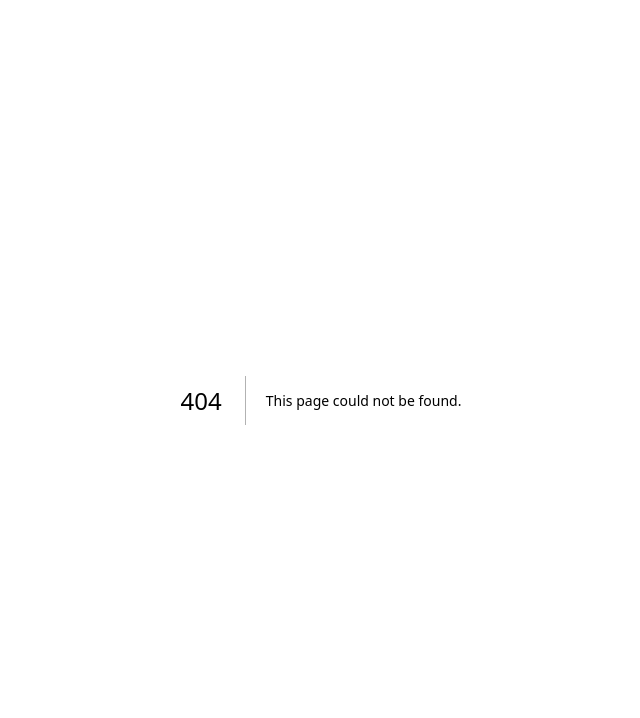
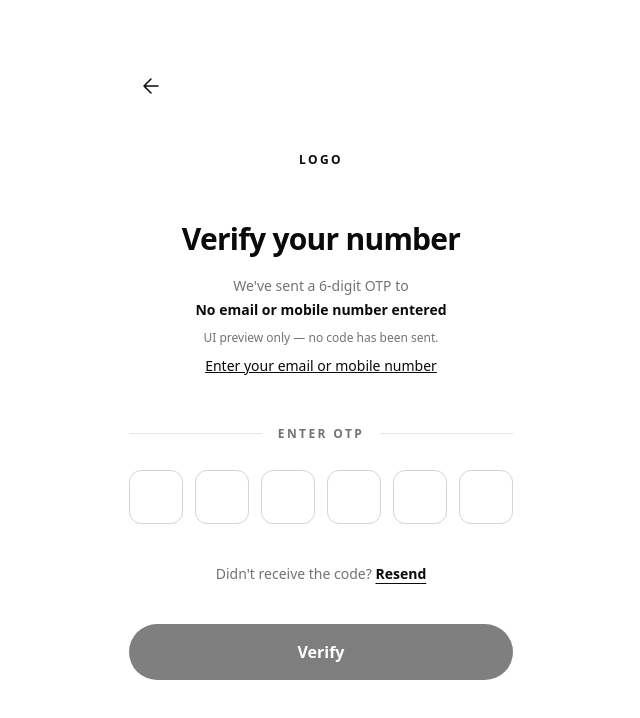
Before and after one commit to Waheed-codes/Turf-application, a Next.js app in the folder version1/: page /otp in a window 1280 px wide. Before the commit this address had no page. Shown: the top 718 px of the page, without its empty margins (319-959 px from the left). Built offline with nearby package versions, Linux system fonts and the light colour scheme.

Commit message:
otp-screen build

```diff
--- a/version1/src/app/layout.tsx
+++ b/version1/src/app/layout.tsx
@@ -1,6 +1,7 @@
 import type { Metadata } from "next";
 import type { ReactNode } from "react";
 import "@/app/globals.css";
+import { LoginIdentifierProvider } from "./login-identifier";
 
 export const metadata: Metadata = {
   title: "Sports booking platform",
@@ -10,7 +11,7 @@ export const metadata: Metadata = {
 export default function RootLayout({ children }: { children: ReactNode }) {
   return (
     <html lang="en">
-      <body>{children}</body>
+      <body><LoginIdentifierProvider>{children}</LoginIdentifierProvider></body>
     </html>
   );
 }
--- /dev/null
+++ b/version1/src/app/login-identifier.tsx
@@ -0,0 +1,19 @@
+"use client";
+
+import { createContext, useContext, useState, type ReactNode } from "react";
+
+const IdentifierContext = createContext<{
+  identifier: string;
+  setIdentifier: (value: string) => void;
+} | null>(null);
+
+export function LoginIdentifierProvider({ children }: { children: ReactNode }) {
+  const [identifier, setIdentifier] = useState("");
+  return <IdentifierContext.Provider value={{ identifier, setIdentifier }}>{children}</IdentifierContext.Provider>;
+}
+
+export function useLoginIdentifier() {
+  const context = useContext(IdentifierContext);
+  if (!context) throw new Error("Login identifier provider is missing");
+  return context;
+}
--- a/version1/src/app/login/login-form.tsx
+++ b/version1/src/app/login/login-form.tsx
@@ -1,16 +1,17 @@
 "use client";
 
 import { useRef, useState, type FormEvent } from "react";
+import { useRouter } from "next/navigation";
+import { useLoginIdentifier } from "../login-identifier";
 
 export default function LoginForm() {
   const inputRef = useRef<HTMLInputElement>(null);
-  const [identifier, setIdentifier] = useState("");
+  const { identifier, setIdentifier } = useLoginIdentifier();
+  const router = useRouter();
   const [error, setError] = useState("");
-  const [notice, setNotice] = useState("");
 
   function handleSubmit(event: FormEvent<HTMLFormElement>) {
     event.preventDefault();
-    setNotice("");
 
     if (!identifier.trim()) {
       setError("Enter your email address or mobile number.");
@@ -19,9 +20,8 @@ export default function LoginForm() {
     }
 
     setError("");
-    // Future OTP navigation belongs here once that screen is implemented.
-    // Do not send, persist, or place the identifier in a URL at this stage.
-    setNotice("Verification is not available yet. Please try again later.");
+    setIdentifier(identifier.trim());
+    router.push("/otp");
   }
 
   return (
@@ -42,7 +42,6 @@ export default function LoginForm() {
         onChange={(event) => {
           setIdentifier(event.target.value);
           setError("");
-          setNotice("");
         }}
         aria-invalid={Boolean(error)}
         aria-describedby={error ? "login-error" : undefined}
@@ -56,9 +55,6 @@ export default function LoginForm() {
       <button type="submit" className="mt-6 flex min-h-14 w-full items-center justify-center rounded-full bg-black px-6 py-4 text-base font-semibold text-white hover:bg-neutral-800 focus-visible:outline-2 focus-visible:outline-offset-4 focus-visible:outline-black">
         Next
       </button>
-      <p role="status" className="mt-4 text-center text-sm leading-6 text-neutral-600">
-        {notice}
-      </p>
     </form>
   );
 }
--- /dev/null
+++ b/version1/src/app/otp/otp-form.tsx
@@ -0,0 +1,88 @@
+"use client";
+
+import Link from "next/link";
+import { useRef, useState } from "react";
+import { useLoginIdentifier } from "../login-identifier";
+
+export default function OtpForm() {
+  const { identifier } = useLoginIdentifier();
+  const [digits, setDigits] = useState<string[]>(Array(6).fill(""));
+  const [message, setMessage] = useState("");
+  const inputs = useRef<Array<HTMLInputElement | null>>([]);
+  const complete = digits.every((digit) => /^[0-9]$/.test(digit));
+
+  function fillCode(code: string) {
+    if (!/^[0-9]{6}$/.test(code)) return;
+    setDigits(code.split(""));
+    setMessage("");
+    inputs.current[5]?.focus();
+  }
+
+  return (
+    <>
+      <div className="mt-4 text-center text-sm leading-6 text-neutral-500">
+        <p>We&apos;ve sent a 6-digit OTP to</p>
+        <p className="font-semibold text-neutral-950 [overflow-wrap:anywhere]">{identifier || "No email or mobile number entered"}</p>
+        <p className="mt-2 text-xs">UI preview only — no code has been sent.</p>
+        {!identifier && <Link href="/login" className="inline-block py-2 text-neutral-950 underline focus-visible:outline-2">Enter your email or mobile number</Link>}
+      </div>
+      <form className="mt-10" onSubmit={(event) => {
+        event.preventDefault();
+        if (complete) setMessage("OTP verification will be available when authentication is connected.");
+      }}>
+        <fieldset>
+          <legend className="mb-7 w-full">
+            <span className="flex items-center gap-4 text-xs font-semibold tracking-[0.2em] text-neutral-500">
+              <span aria-hidden="true" className="h-px flex-1 bg-neutral-200" />
+              ENTER OTP
+              <span aria-hidden="true" className="h-px flex-1 bg-neutral-200" />
+            </span>
+          </legend>
+          <div className="grid grid-cols-6 gap-2 sm:gap-3">
+            {digits.map((digit, index) => (
+              <input
+                key={index}
+                ref={(element) => { inputs.current[index] = element; }}
+                aria-label={`OTP digit ${index + 1} of 6`}
+                type="text"
+                inputMode="numeric"
+                autoComplete={index === 0 ? "one-time-code" : "off"}
+                pattern="[0-9]"
+                maxLength={1}
+                value={digit}
+                onFocus={(event) => event.currentTarget.select()}
+                onChange={(event) => {
+                  const value = event.target.value;
+                  if (/^[0-9]{6}$/.test(value)) { fillCode(value); return; }
+                  if (!/^[0-9]?$/.test(value)) return;
+                  setDigits((previous) => previous.map((entry, i) => i === index ? value : entry));
+                  setMessage("");
+                  if (value && index < 5) inputs.current[index + 1]?.focus();
+                }}
+                onKeyDown={(event) => {
+                  if (event.key === "Backspace" && !digit && index > 0) {
+                    event.preventDefault();
+                    inputs.current[index - 1]?.focus();
+                  }
+                  if (event.key === "ArrowLeft" && index > 0) { event.preventDefault(); inputs.current[index - 1]?.focus(); }
+                  if (event.key === "ArrowRight" && index < 5) { event.preventDefault(); inputs.current[index + 1]?.focus(); }
+                }}
+                onPaste={(event) => {
+                  event.preventDefault();
+                  fillCode(event.clipboardData.getData("text").trim());
+                }}
+                className="aspect-square w-full min-w-0 rounded-xl border border-neutral-300 bg-white text-center text-xl text-neutral-950 focus-visible:outline-2 focus-visible:outline-offset-2 focus-visible:outline-black"
+              />
+            ))}
+          </div>
+        </fieldset>
+        <p className="mt-7 text-center text-sm text-neutral-500">
+          Didn&apos;t receive the code?{" "}
+          <button type="button" onClick={() => setMessage("OTP resend will be available when authentication is connected.")} className="min-h-11 font-semibold text-neutral-950 underline underline-offset-4 focus-visible:outline-2 focus-visible:outline-offset-4">Resend</button>
+        </p>
+        <button type="submit" disabled={!complete} className="mt-7 flex min-h-14 w-full items-center justify-center rounded-full bg-black px-6 py-4 text-base font-semibold text-white enabled:hover:bg-neutral-800 disabled:cursor-not-allowed disabled:opacity-50 focus-visible:outline-2 focus-visible:outline-offset-4 focus-visible:outline-black">Verify</button>
+        <p role="status" className="mt-4 text-center text-sm leading-6 text-neutral-600">{message}</p>
+      </form>
+    </>
+  );
+}
--- /dev/null
+++ b/version1/src/app/otp/page.tsx
@@ -0,0 +1,19 @@
+import Link from "next/link";
+import OtpForm from "./otp-form";
+
+export default function OtpPage() {
+  return (
+    <main className="min-h-svh bg-white px-6 py-8 font-sans text-neutral-950 sm:py-16">
+      <div className="mx-auto w-full max-w-sm">
+        <Link href="/login" aria-label="Back to login" className="inline-flex size-11 items-center justify-center rounded-full hover:bg-neutral-100 focus-visible:outline-2 focus-visible:outline-offset-4 focus-visible:outline-black">
+          <svg aria-hidden="true" viewBox="0 0 24 24" fill="none" className="size-6">
+            <path d="M19 12H5m7-7-7 7 7 7" stroke="currentColor" strokeWidth="1.5" strokeLinecap="round" strokeLinejoin="round" />
+          </svg>
+        </Link>
+        <div aria-label="Logo placeholder" className="mt-8 flex min-h-10 items-center justify-center px-4 text-xs font-semibold tracking-[0.2em]">LOGO</div>
+        <h1 className="mt-10 text-center text-[clamp(1.5rem,6.5vw,1.875rem)] leading-tight font-semibold tracking-tight">Verify your number</h1>
+        <OtpForm />
+      </div>
+    </main>
+  );
+}
```
Also changed, not shown: 1 other file (tests, documents, lock files or other folders).
